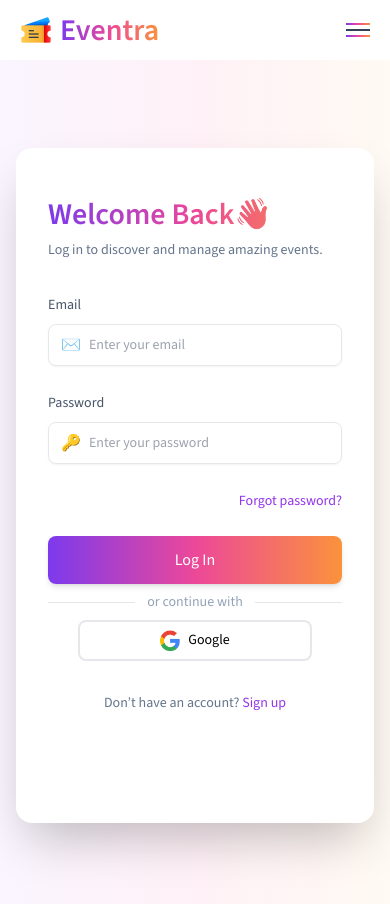
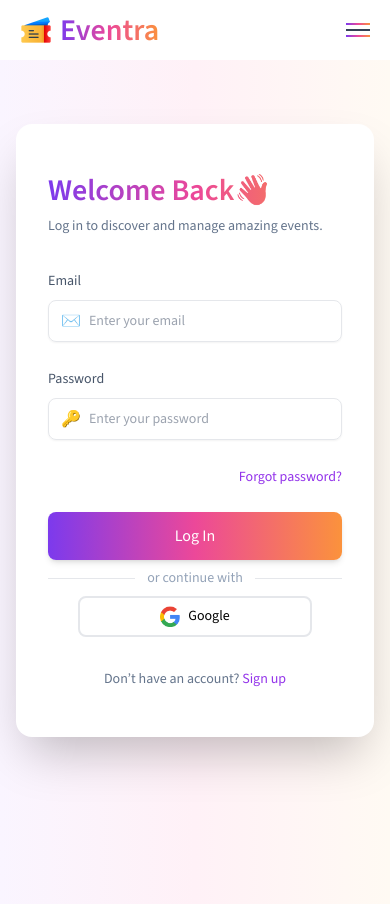
Before and after one commit to vhemmsley/Eventra-Online-Ticket-Shop, a Vue app: page /auth in a window 390 px wide. Built offline with nearby package versions, Linux system fonts and the light colour scheme.

Commit message:
vh test2

```diff
--- a/src/components/pages/Auth/AuthPage.vue
+++ b/src/components/pages/Auth/AuthPage.vue
@@ -1,9 +1,9 @@
 <template>
   <!-- PAGE BACKGROUND -->
-  <div class="min-h-screen flex justify-center bg-secondary-gradient px-4 py-6">
+  <div class="min-h-screen flex justify-center bg-secondary-gradient px-4 py-16">
     <!-- CARD -->
     <div
-      class="w-full max-w-4xl mt-16 md:mt-0 py-4 md:py-0 h-[80vh] md:h-full bg-white rounded-2xl shadow-2xl overflow-hidden flex flex-col md:flex-row"
+      class="w-full max-w-4xl md:mt-0 py-4 md:py-0 h-full md:h-full bg-white rounded-2xl shadow-2xl overflow-hidden flex flex-col md:flex-row"
     >
       <!-- LEFT SIDE (FORM) -->
       <div class="w-full md:w-1/2 p-8 md:p-12">
```
